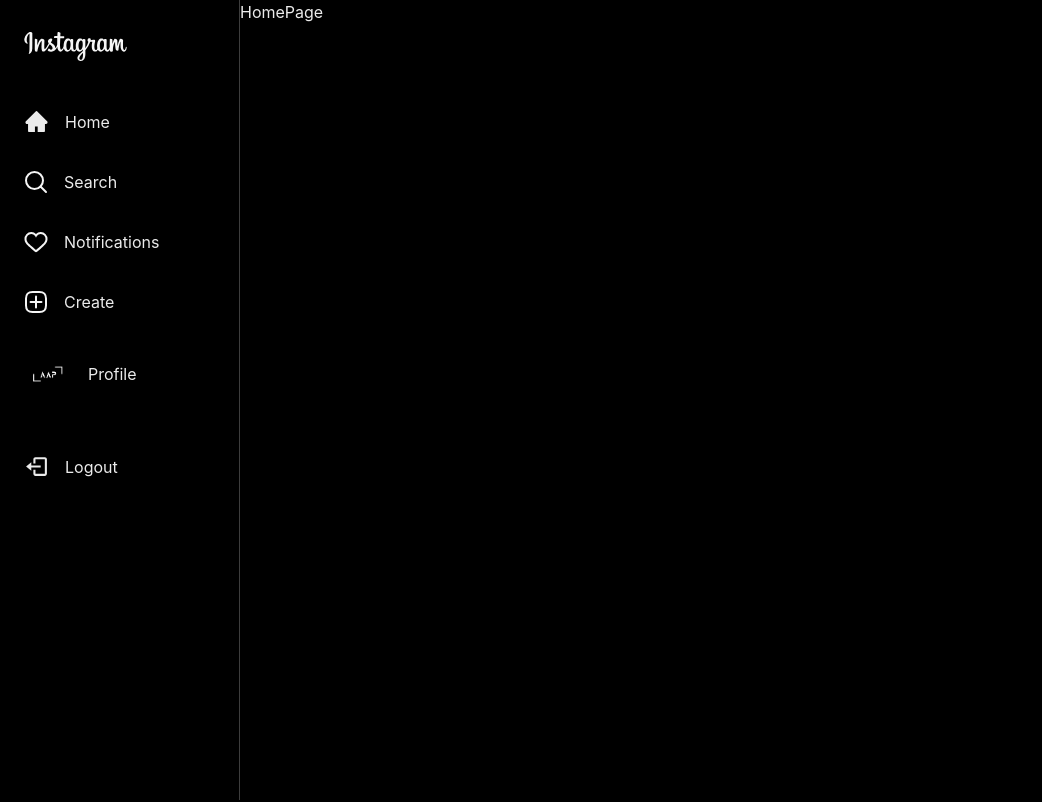
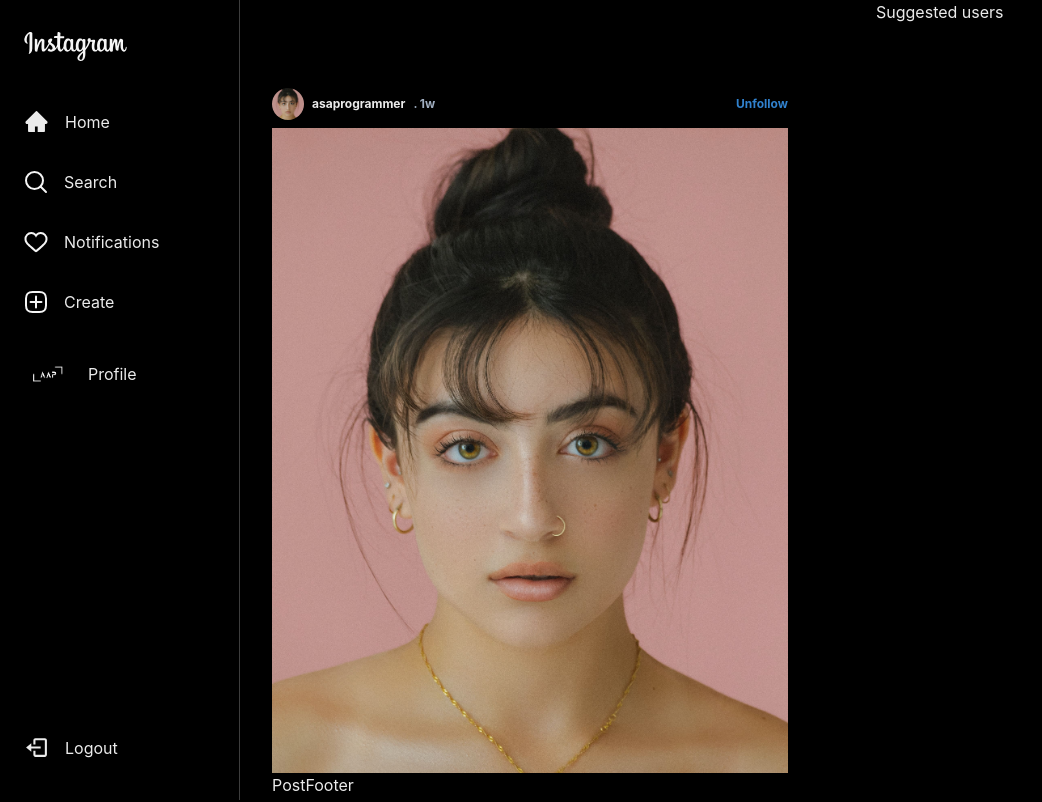
Before and after one commit to tolu13/instagram_clone, a React (Vite) app: page / in a window 1280 px wide. Shown: the top 802 px of the page, without its empty margins (0-1042 px from the left). Built offline with nearby package versions, Linux system fonts and the light colour scheme.

Commit message:
added PostHeader

```diff
--- a/package.json
+++ b/package.json
@@ -14,6 +14,7 @@
     "@emotion/react": "^11.13.0",
     "@emotion/styled": "^11.13.0",
     "framer-motion": "^11.3.24",
+    "instagram_clone": "file:",
     "react": "^18.3.1",
     "react-dom": "^18.3.1",
     "react-icons": "^5.2.1",
@@ -29,6 +30,6 @@
     "eslint-plugin-react-hooks": "^5.1.0-rc.0",
     "eslint-plugin-react-refresh": "^0.4.9",
     "globals": "^15.9.0",
-    "vite": "^5.4.0"
+    "vite": "^5.4.2"
   }
 }
--- /dev/null
+++ b/src/components/FeedPosts/FeedPost.jsx
@@ -0,0 +1,18 @@
+import { Box, Container, Image } from '@chakra-ui/react';
+import React from 'react'
+import PostHeader from './PostHeader';
+import PostFooter from './PostFooter';
+
+const FeedPost = () => {
+  return (
+    <>
+    <PostHeader />
+    <Box>
+        <Image  src='/img1.png' alt='user profile pic' />
+    </Box>
+    < PostFooter />
+    </>
+  )
+}
+
+export default FeedPost;
--- /dev/null
+++ b/src/components/FeedPosts/FeedPosts.jsx
@@ -0,0 +1,18 @@
+import React from 'react';
+import FeedPost from './FeedPost';
+import { Container } from '@chakra-ui/react';
+
+const FeedPosts = () => {
+  return (
+    <>
+    <Container maxW={"container.sm"} py={10} px={2}>
+      <FeedPost />
+      <FeedPost />
+      <FeedPost />
+      <FeedPost />
+    </Container>
+    </>
+  )
+}
+
+export default FeedPosts;
--- /dev/null
+++ b/src/components/FeedPosts/PostFooter.jsx
@@ -0,0 +1,9 @@
+import React from 'react';
+
+const PostFooter = () => {
+  return (
+    <div>PostFooter</div>
+  )
+}
+
+export default PostFooter;
--- /dev/null
+++ b/src/components/FeedPosts/PostHeader.jsx
@@ -0,0 +1,27 @@
+import { Avatar, Box, Flex, Image, Text, VStack } from '@chakra-ui/react';
+import React from 'react';
+
+const PostHeader = () => {
+  return (
+    <>
+    <Flex justifyContent={"space-between"} alignItems={"center"} w={"full"} my={2}>
+      <Flex alignItems={"center"} gap={2}>
+        <Avatar  src='/img1.png' alt='user profile pics' size={"sm"}/>
+        <Flex fontSize={12} fontWeight={"bold"} gap={'2'}>
+          asaprogrammer
+          <Box color={"gray.400"}>
+            . 1w
+          </Box>
+        </Flex>
+      </Flex>
+      <Box cursor={"pointer"}>
+        <Text fontSize={12} color={"blue.500"} fontWeight={"bold"} _hover={{color: "white"}} transition={"0.2 ease-in-out"}>
+          Unfollow
+        </Text>
+      </Box>
+    </Flex>
+    </>
+  )
+}
+
+export default PostHeader;
--- a/src/components/Sidebar/Sidebar.jsx
+++ b/src/components/Sidebar/Sidebar.jsx
@@ -105,6 +105,7 @@
                 borderRadius={6}
                 p={2}
                 w={{base: 10, md: "full"}}
+                mt={'auto'}
                 justifyContent={{base:"center", md:"flex-start"}}
             >
                 <BiLogOut  size={25}/>
--- a/src/pages/Homepage/HomePage.jsx
+++ b/src/pages/Homepage/HomePage.jsx
@@ -1,8 +1,19 @@
+import { Box, Container, Flex } from '@chakra-ui/react';
 import React from 'react'
+import FeedPosts from '../../components/FeedPosts/FeedPosts';
 
 export const HomePage = () => {
   return (
-    <div>HomePage</div>
+    <Container maxW={"container.lg"}>
+      <Flex gap={20}>
+        <Box flex={2} py={10}>
+          <FeedPosts />
+        </Box>
+        <Box flex={3} mr={20} display={{ base: "none", lg: "block"}} maxW={"300px"}>
+          Suggested users
+        </Box>
+      </Flex>
+    </Container>
   )
 }
 
```
Also changed, not shown: 1 other file (tests, documents, lock files or other folders).
